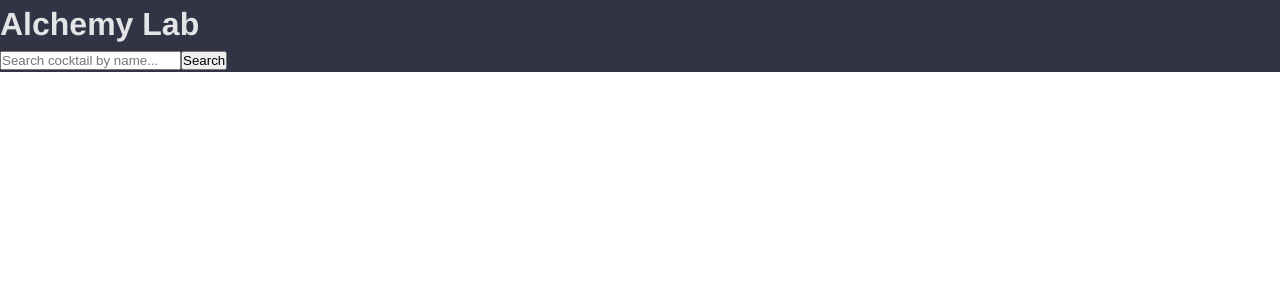
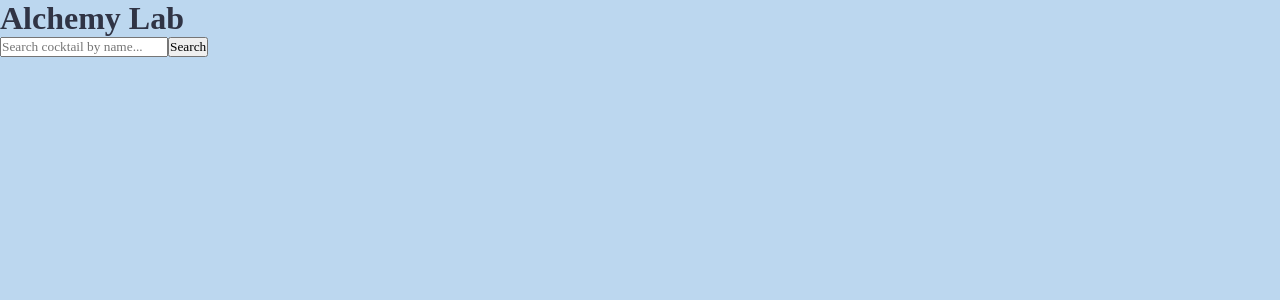
Before and after one commit to Aurorien/AlchemyLab, a Next.js app: page / in a window 1280 px wide. Shown: the top 300 px of the page. Built offline with nearby package versions, Linux system fonts and the light colour scheme.

Commit message:
Add basic global styling

```diff
--- a/src/app/globals.css
+++ b/src/app/globals.css
@@ -1,12 +1,12 @@
 :root {
-  --background: #ffffff;
-  --foreground: #171717;
+  --background: #303445;
+  --foreground: #bcd7ef;
 }
 
-@media (prefers-color-scheme: dark) {
+@media (prefers-color-scheme: light) {
   :root {
-    --background: #0a0a0a;
-    --foreground: #ededed;
+    --background: #bcd7ef;
+    --foreground: #303445;
   }
 }
 
@@ -19,7 +19,7 @@ body {
 body {
   color: var(--foreground);
   background: var(--background);
-  font-family: var(--font-cardo) var(--font-eb-garamond), "serif";
+  text-rendering: optimizeLegibility;
   -webkit-font-smoothing: antialiased;
   -moz-osx-font-smoothing: grayscale;
 }
@@ -28,6 +28,7 @@ body {
   box-sizing: border-box;
   padding: 0;
   margin: 0;
+  font-family: var(--font-cardo) var(--font-eb-garamond), "serif";
 }
 
 a {
--- a/src/app/page.module.css
+++ b/src/app/page.module.css
@@ -1,17 +1,3 @@
 .page {
-  --main-color: #303445;
-  --accent-color: #bcd7ef;
-
-  font-family: "Franklin Gothic Medium", "Arial Narrow", Arial, sans-serif;
-  line-height: 1.5;
-  font-weight: 400;
-
   color-scheme: light dark;
-  color: rgba(255, 255, 255, 0.87);
-  background-color: var(--main-color);
-
-  font-synthesis: none;
-  text-rendering: optimizeLegibility;
-  -webkit-font-smoothing: antialiased;
-  -moz-osx-font-smoothing: grayscale;
 }
```
